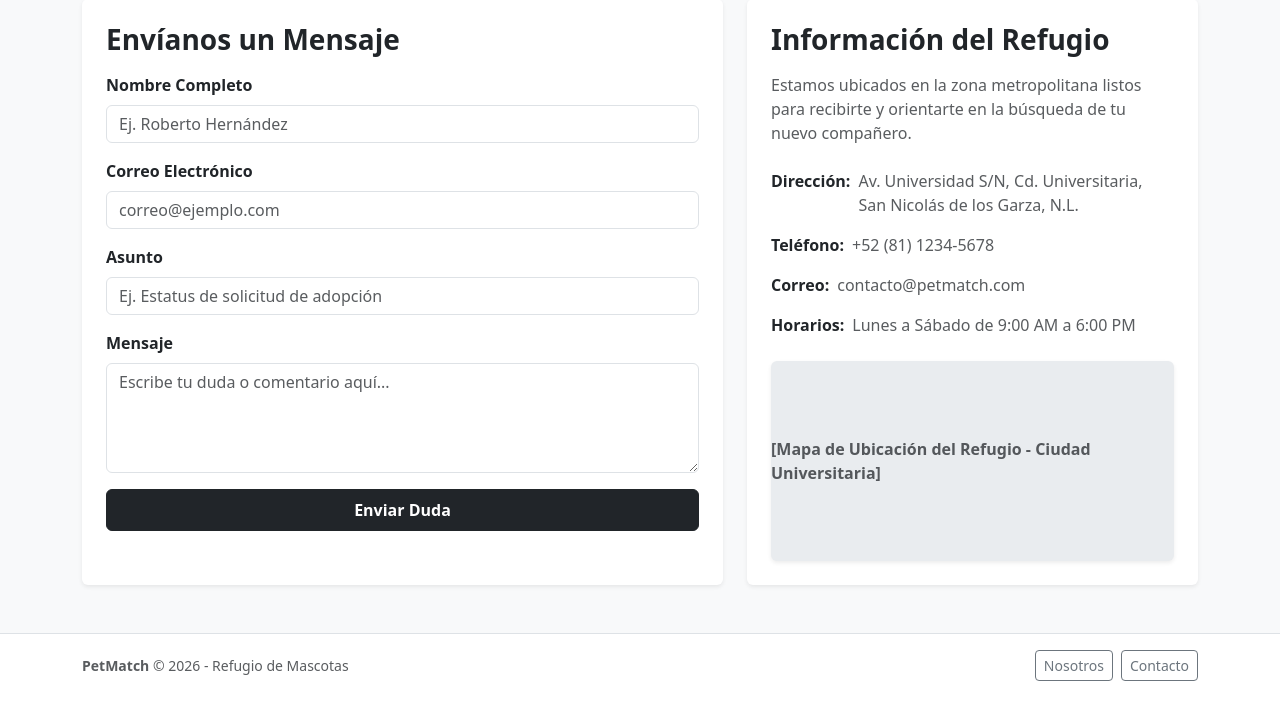
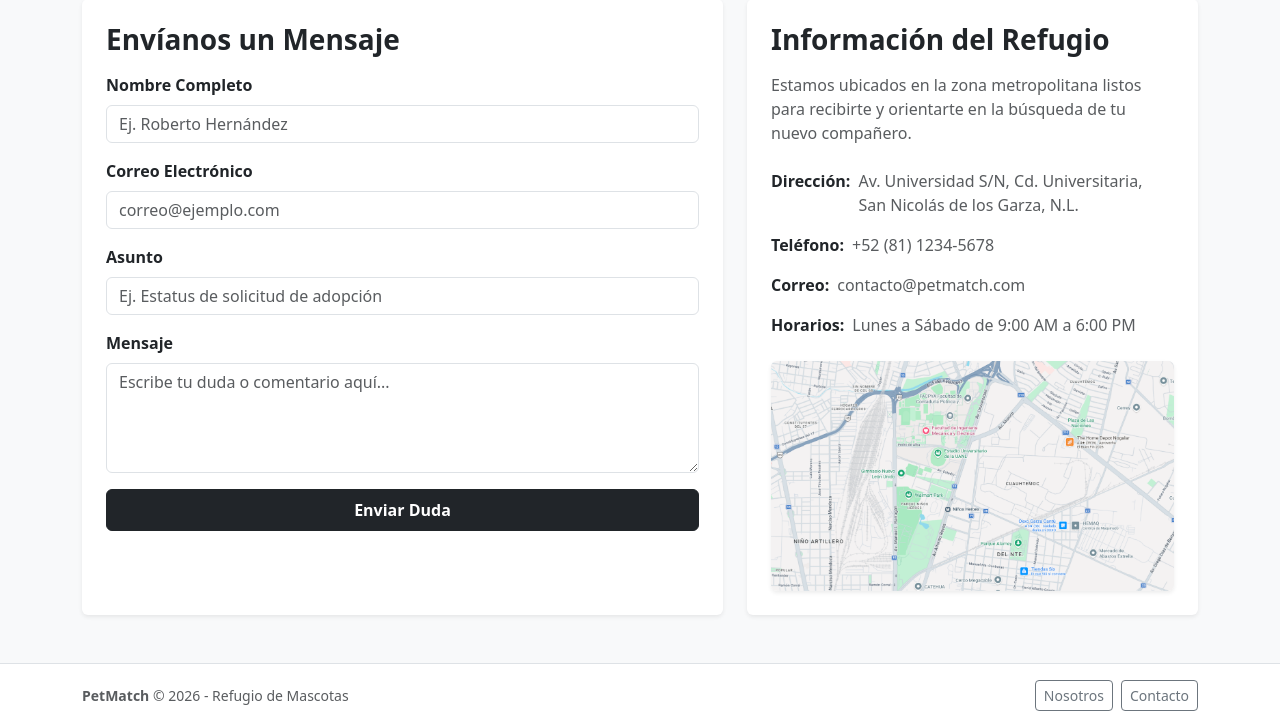
Before and after one commit to Prixel336k/PIA-LBPWEB, a PHP site: page /contacto.php in a window 1280 px wide. Shown: the part 262-989 px from the top of the page. Before the commit the page ends 943 px from the top, so only its background shows below. Run offline with PHP 8.4, Linux system fonts and the light colour scheme.

Commit message:
Foto del mapa en la pagina de contacto

```diff
--- a/contacto.php
+++ b/contacto.php
@@ -99,11 +99,12 @@ if ($_SERVER['REQUEST_METHOD'] === 'POST') {
                     </div>
 
                     <!-- Mapa de ubicación -->
-                    <div class="rounded overflow-hidden shadow-sm" style="height: 200px; background-color: #e9ecef;">
-                        <div class="w-100 h-100 d-flex align-items-center justify-content-center text-muted fw-semibold">
-                            [Mapa de Ubicación del Refugio - Ciudad Universitaria]
-                        </div>
-                    </div>
+                    <a href="https://www.google.com/maps/search/?api=1&query=Facultad+de+Ingenier%C3%ADa+Mec%C3%A1nica+y+El%C3%A9ctrica+UANL"
+                       target="_blank" rel="noopener" title="Abrir en Google Maps"
+                       class="d-block rounded overflow-hidden shadow-sm">
+                        <img src="assets/img/mapa_cu.png" alt="Mapa de ubicación del refugio - Ciudad Universitaria"
+                             class="w-100 d-block" style="height: 230px; object-fit: cover; object-position: 38% 30%;">
+                    </a>
                 </div>
             </div>
         </div>
```
Also changed, not shown: assets/img/mapa_cu.png (added).
